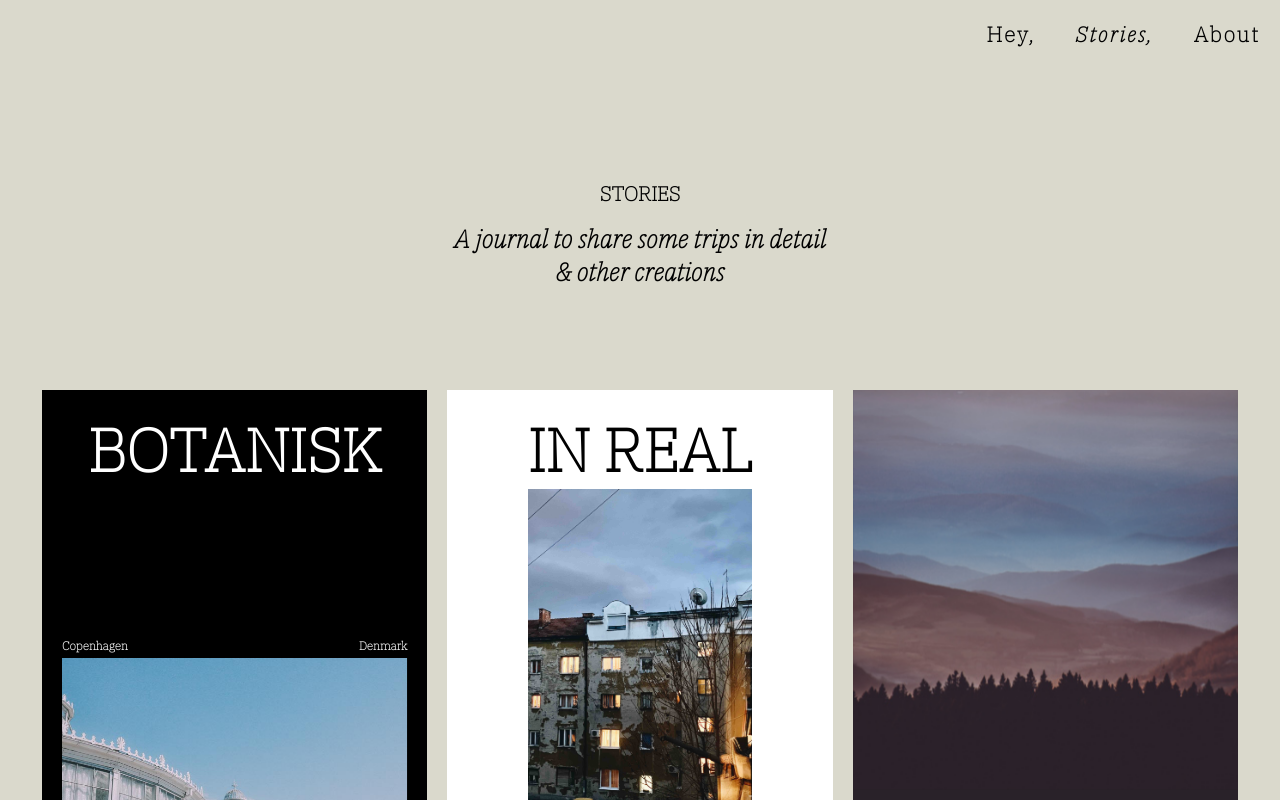
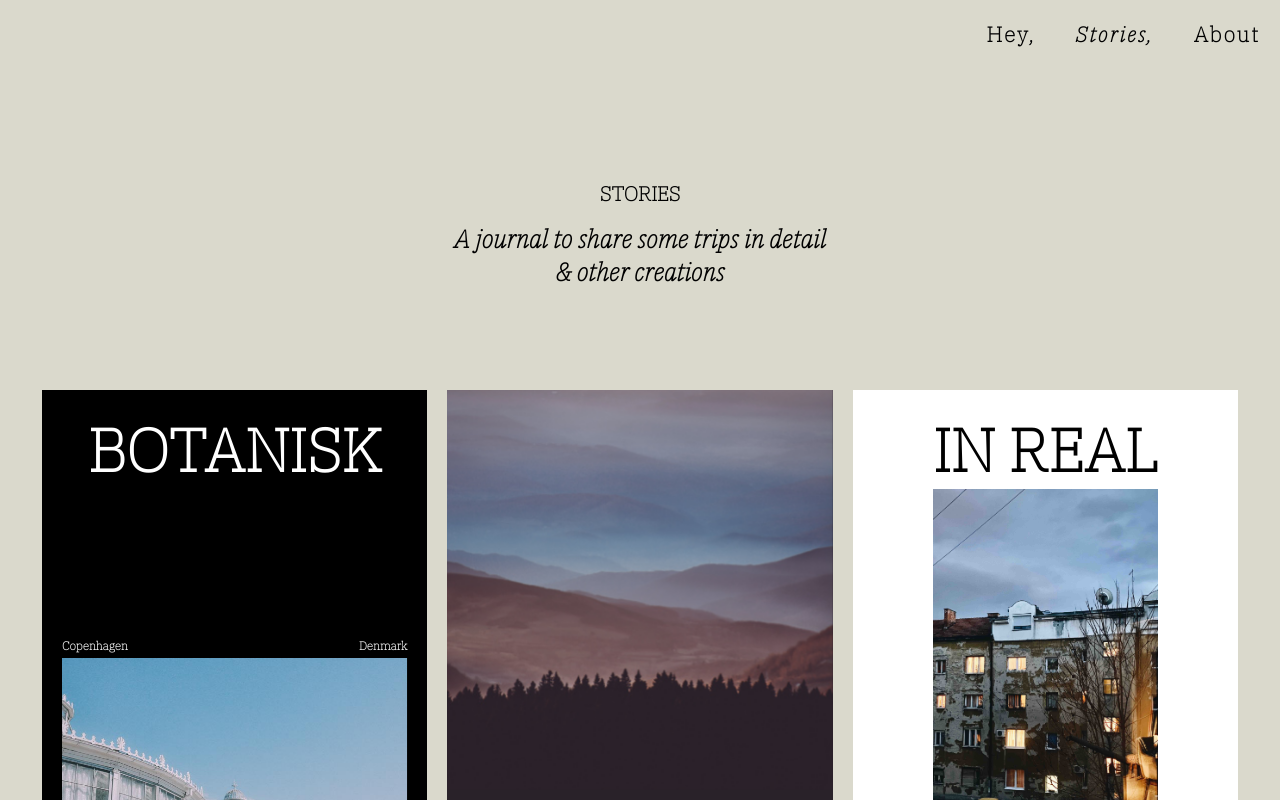
Before and after one commit to majac91/Photography_portfolio_V2, a React (Create React App) app: page /stories in a window 1280 px wide. Shown: the top 800 px of the page. Built offline with nearby package versions, Linux system fonts and the light colour scheme.

Commit message:
change stories order

```diff
--- a/src/pages/StoriesPage/StoriesPage.js
+++ b/src/pages/StoriesPage/StoriesPage.js
@@ -29,14 +29,14 @@ const StoriesPage = ({ setContainerClass }) => {
               />
             </div>
             <div className="stories__card-outter col">
-              <StoryCard url="in-real-life" className="story-card__3" />
-            </div>
-            <div className="stories__card-outter col">
               <StoryCard
                 className="story-card__2"
                 src={mountains}
                 url="where-no-words-are-needed"
               />
+            </div>
+            <div className="stories__card-outter col">
+              <StoryCard url="in-real-life" className="story-card__3" />
             </div>
           </div>
         </section>
```
Also changed, not shown: 1 other file (tests, documents, lock files or other folders).
